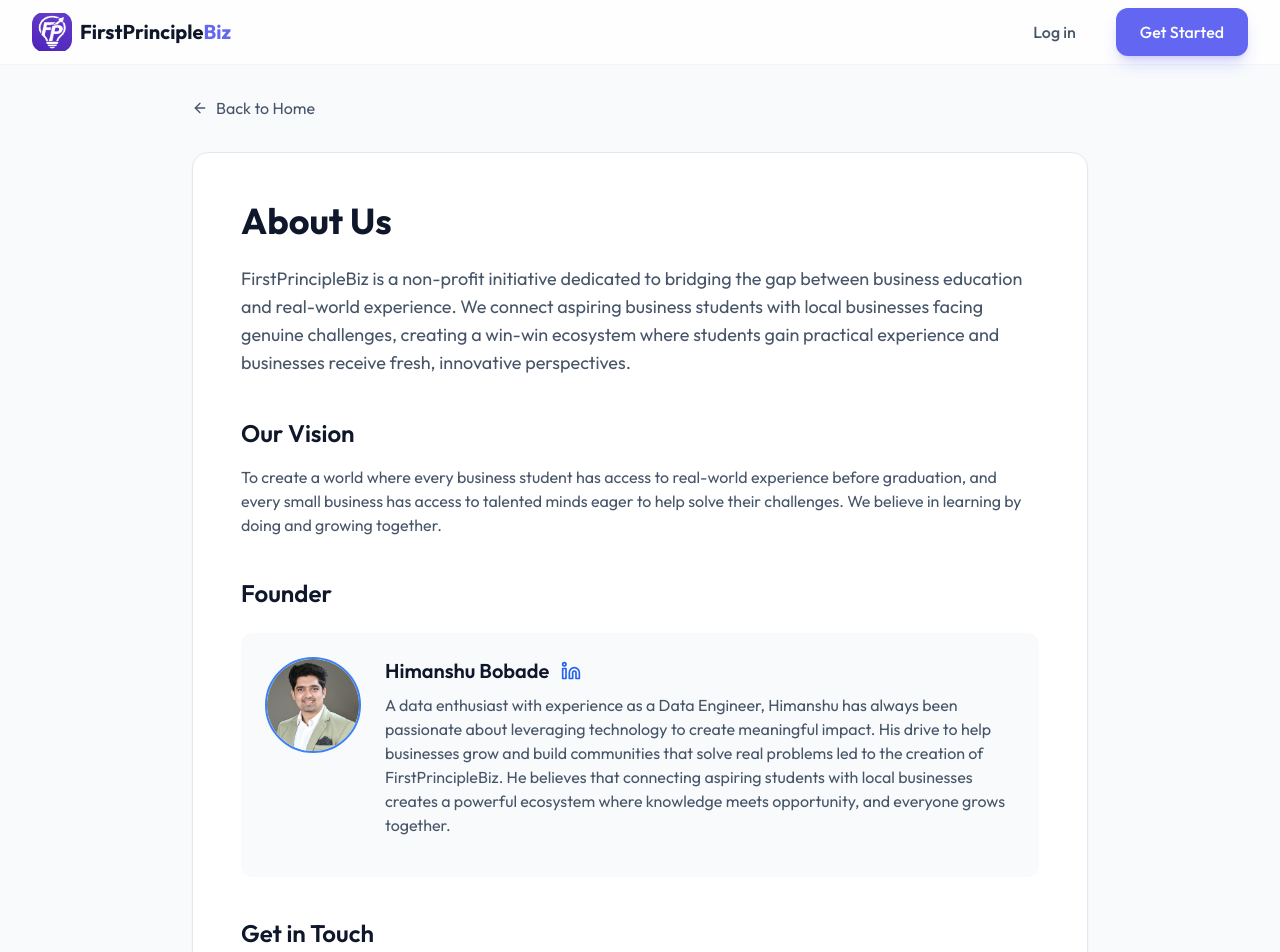
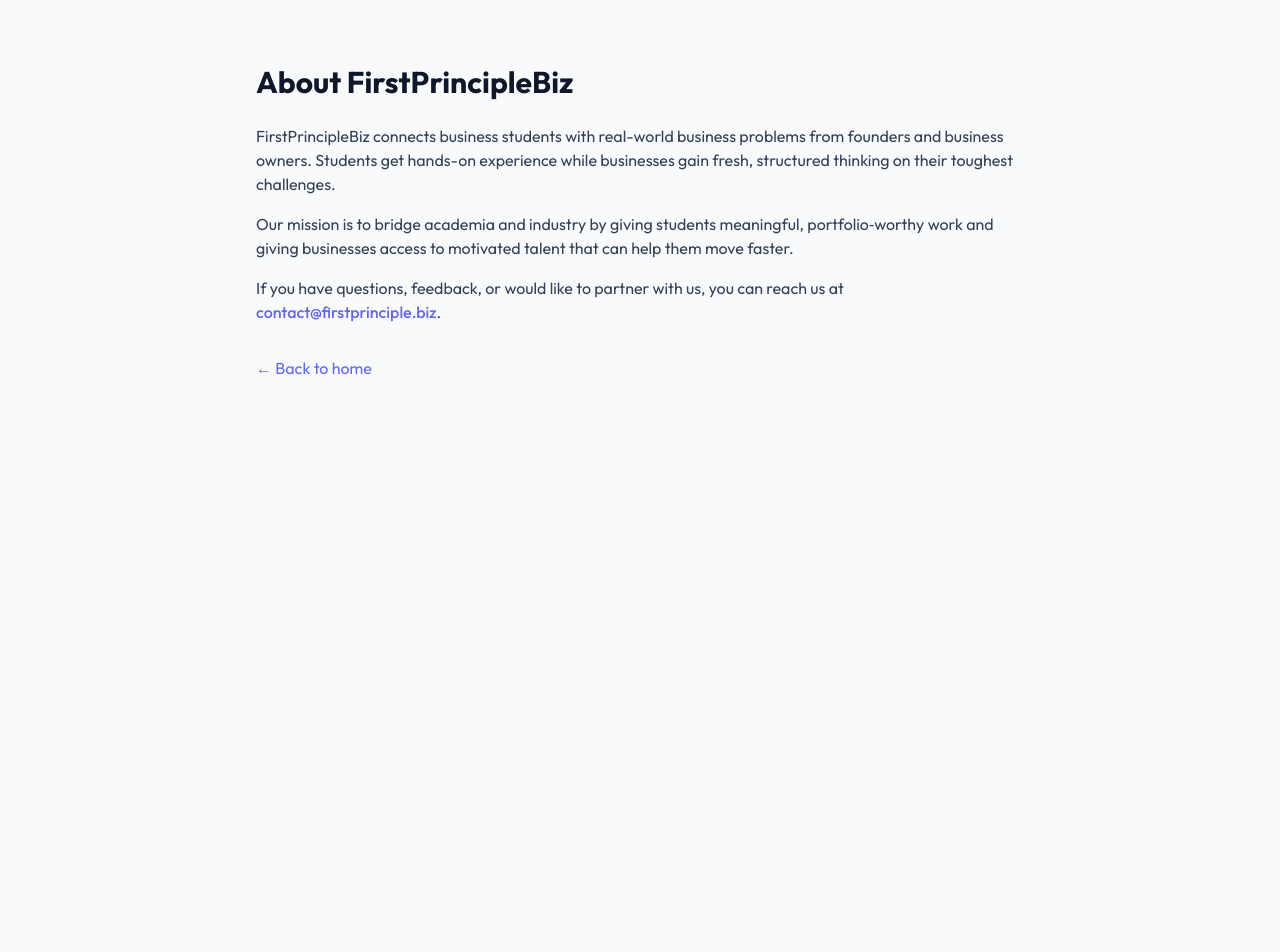
Before and after one commit to firstprinciplebiz/firstprinciplebiz_prod, a Next.js app in the folder apps/web/: page /about in a window 1280 px wide. Shown: the top 952 px of the page. After the commit the page ends 800 px from the top, so only its background shows below. Built offline with nearby package versions, Linux system fonts and the light colour scheme.

Commit message:
Update About page contact email

```diff
--- a/apps/web/app/about/page.tsx
+++ b/apps/web/app/about/page.tsx
@@ -1,128 +1,36 @@
 import Link from "next/link";
-import { ArrowLeft, Mail, Linkedin } from "lucide-react";
 
 export default function AboutPage() {
   return (
-    <div className="min-h-screen bg-slate-50">
-      {/* Navigation */}
-      <nav className="fixed top-0 left-0 right-0 z-50 bg-white/80 backdrop-blur-lg border-b border-slate-100">
-        <div className="max-w-7xl mx-auto px-4 sm:px-6 lg:px-8">
-          <div className="flex items-center justify-between h-16">
-            <Link href="/" className="flex items-center gap-2">
-              <img
-                src="/icon.png"
-                alt="FirstPrincipleBiz"
-                className="w-10 h-10 rounded-xl object-contain"
-              />
-              <span className="font-bold text-xl text-slate-900">
-                FirstPrinciple<span className="text-primary">Biz</span>
-              </span>
-            </Link>
+    <main className="min-h-screen px-4 py-16 sm:px-6 lg:px-8">
+      <div className="max-w-3xl mx-auto">
+        <h1 className="text-3xl font-bold text-slate-900 mb-6">About FirstPrincipleBiz</h1>
+        <p className="text-slate-700 mb-4">
+          FirstPrincipleBiz connects business students with real-world business problems from
+          founders and business owners. Students get hands-on experience while businesses gain
+          fresh, structured thinking on their toughest challenges.
+        </p>
+        <p className="text-slate-700 mb-4">
+          Our mission is to bridge academia and industry by giving students meaningful, portfolio‑worthy
+          work and giving businesses access to motivated talent that can help them move faster.
+        </p>
+        <p className="text-slate-700 mb-4">
+          If you have questions, feedback, or would like to partner with us, you can reach us at{" "}
+          <a
+            href="mailto:contact@firstprinciple.biz"
+            className="text-primary hover:underline font-medium"
+          >
+            contact@firstprinciple.biz
+          </a>
+          .
+        </p>
 
-            <div className="flex items-center gap-4">
-              <Link href="/login" className="btn-ghost">
-                Log in
-              </Link>
-              <Link href="/signup" className="btn-primary">
-                Get Started
-              </Link>
-            </div>
-          </div>
+        <div className="mt-8">
+          <Link href="/" className="text-primary hover:underline">
+            ← Back to home
+          </Link>
         </div>
-      </nav>
-
-      {/* Main Content */}
-      <main className="pt-24 pb-16 px-4 sm:px-6 lg:px-8">
-        <div className="max-w-4xl mx-auto">
-          {/* Back Link */}
-          <Link
-            href="/"
-            className="inline-flex items-center gap-2 text-slate-600 hover:text-slate-900 mb-8"
-          >
-            <ArrowLeft className="w-4 h-4" />
-            Back to Home
-          </Link>
-
-          {/* About Section */}
-          <div className="bg-white rounded-2xl shadow-sm border border-slate-200 p-8 md:p-12">
-            <h1 className="text-4xl font-bold text-slate-900 mb-6">About Us</h1>
-
-            <div className="prose prose-slate max-w-none">
-              <p className="text-lg text-slate-600 mb-8">
-                FirstPrincipleBiz is a non-profit initiative dedicated to bridging the gap between
-                business education and real-world experience. We connect aspiring business students
-                with local businesses facing genuine challenges, creating a win-win ecosystem where
-                students gain practical experience and businesses receive fresh, innovative perspectives.
-              </p>
-
-              <h2 className="text-2xl font-semibold text-slate-900 mt-10 mb-4">Our Vision</h2>
-              <p className="text-slate-600 mb-8">
-                To create a world where every business student has access to real-world experience
-                before graduation, and every small business has access to talented minds eager to help
-                solve their challenges. We believe in learning by doing and growing together.
-              </p>
-
-              {/* Founder Section */}
-              <h2 className="text-2xl font-semibold text-slate-900 mt-10 mb-6">Founder</h2>
-              <div className="flex flex-col md:flex-row items-start gap-6 bg-slate-50 rounded-xl p-6">
-                <img
-                  src="/himanshu.jpg"
-                  alt="Himanshu Bobade"
-                  className="w-24 h-24 rounded-full object-cover flex-shrink-0 border-2 border-blue-500"
-                />
-                <div>
-                  <div className="flex items-center gap-3 mb-2">
-                    <h3 className="text-xl font-semibold text-slate-900">Himanshu Bobade</h3>
-                    <a
-                      href="https://www.linkedin.com/in/himanshu-bobade/"
-                      target="_blank"
-                      rel="noopener noreferrer"
-                      className="text-blue-600 hover:text-blue-800 transition-colors"
-                      title="Connect on LinkedIn"
-                    >
-                      <Linkedin className="w-5 h-5" />
-                    </a>
-                  </div>
-                  <p className="text-slate-600 mb-4">
-                    A data enthusiast with experience as a Data Engineer, Himanshu has always been
-                    passionate about leveraging technology to create meaningful impact. His drive to
-                    help businesses grow and build communities that solve real problems led to the
-                    creation of FirstPrincipleBiz. He believes that connecting aspiring students with
-                    local businesses creates a powerful ecosystem where knowledge meets opportunity,
-                    and everyone grows together.
-                  </p>
-                </div>
-              </div>
-
-              {/* Contact */}
-              <h2 className="text-2xl font-semibold text-slate-900 mt-10 mb-4">Get in Touch</h2>
-              <a
-                href="mailto:firstprinciplebiz@gmail.com"
-                className="inline-flex items-center gap-2 text-primary hover:text-primary/80 font-medium"
-              >
-                <Mail className="w-5 h-5" />
-                firstprinciplebiz@gmail.com
-              </a>
-            </div>
-          </div>
-        </div>
-      </main>
-
-      {/* Footer */}
-      <footer className="py-8 px-4 sm:px-6 lg:px-8 border-t border-slate-200 bg-white">
-        <div className="max-w-7xl mx-auto">
-          <div className="flex flex-col md:flex-row items-center justify-center gap-4">
-            <Link href="/" className="flex items-center gap-2">
-              <img
-                src="/icon.png"
-                alt="FirstPrincipleBiz"
-                className="w-8 h-8 rounded-lg object-contain"
-              />
-              <span className="font-semibold text-slate-900">FirstPrincipleBiz</span>
-            </Link>
-          </div>
-        </div>
-      </footer>
-    </div>
+      </div>
+    </main>
   );
 }
```
